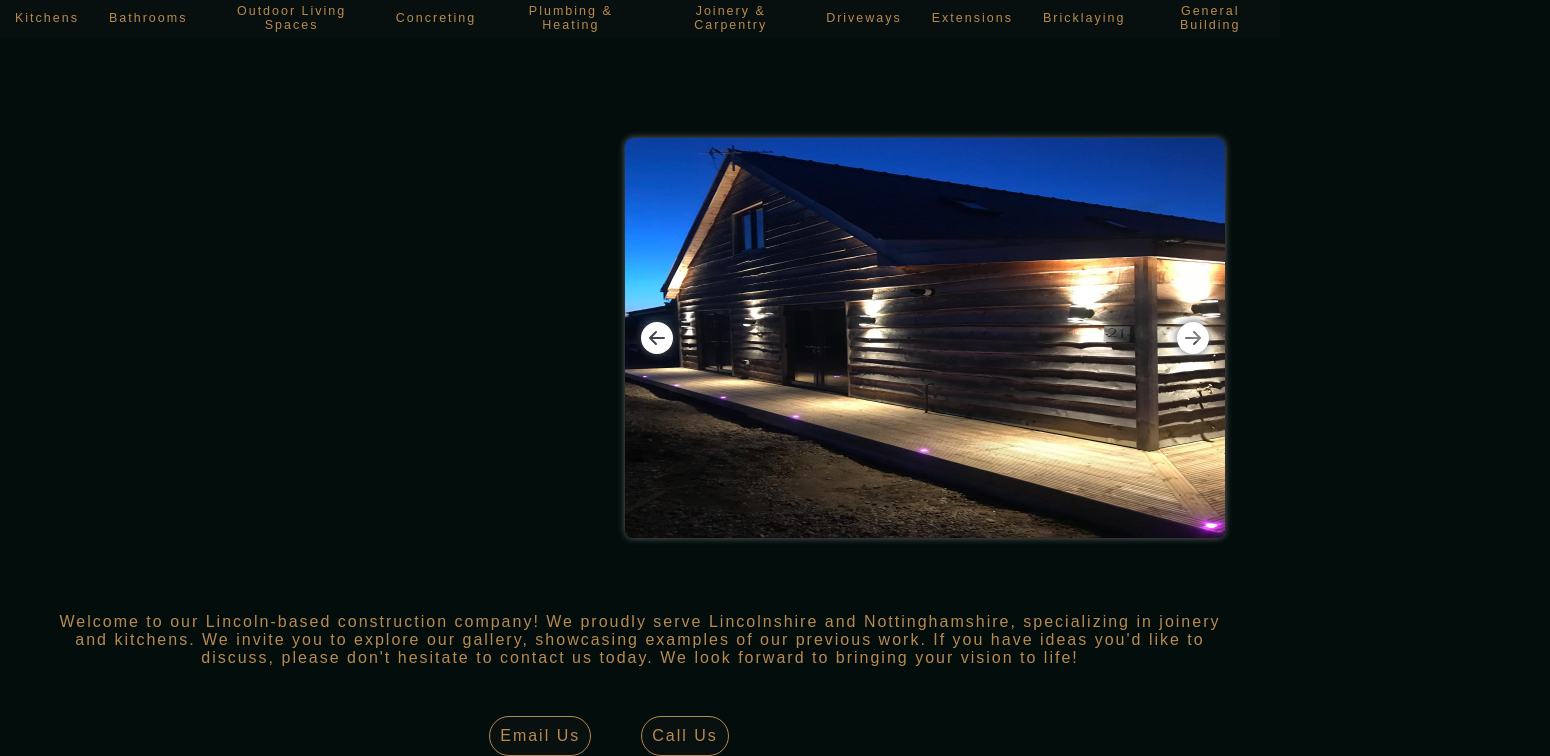
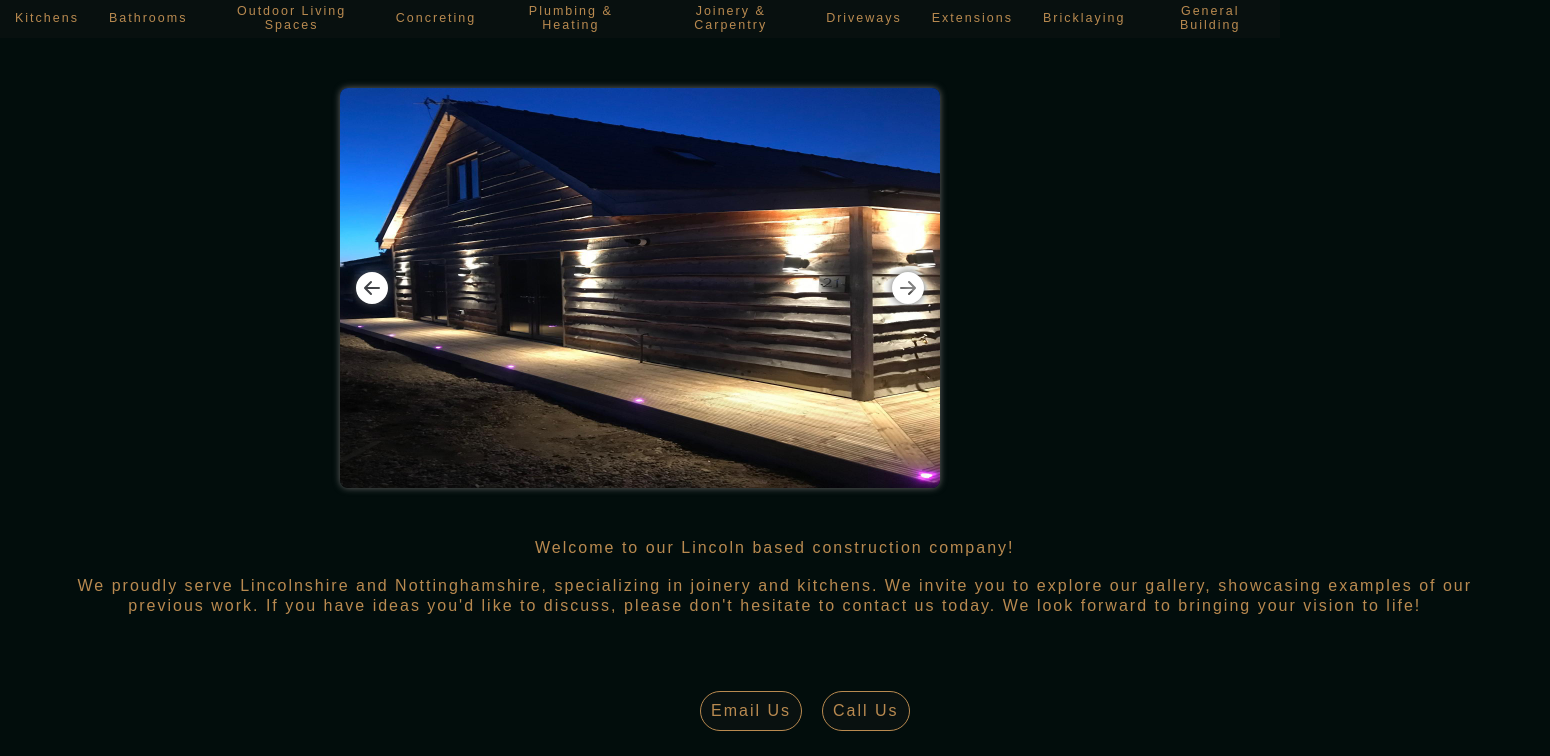
Before and after one commit to tomjwalt/JBakinDevelopments, a React (Vite) app: page / in a window 1280 px wide. Shown: the part 122-878 px from the top of the page, 1550 px wide, since content can reach past the window. After the commit the page ends 853 px from the top, so only its background shows below. Built offline with nearby package versions, Linux system fonts and the light colour scheme; a web font is replaced by a local one.

Commit message:
alignment commit
-added alignment to elements
- added transition to the carousel div

```diff
--- a/src/App.css
+++ b/src/App.css
@@ -1,5 +1,4 @@
 * {
-  /* background-color: #020d0c; */
   font-family: "sporty-pro", sans-serif;
   font-style: normal;
   margin: 0;
@@ -16,7 +15,7 @@ header {
 }
 
 .hero {
-  height: 5vh; /* Adjust to take up most of the space */
+  height: 5vh;
   display: flex;
   justify-content: center;
   align-items: center;
@@ -32,7 +31,6 @@ header {
 .contact a {
   text-decoration: none;
   color: #b98a50;
-
 }
 
 .contact a:hover {
@@ -53,23 +51,25 @@ header {
 }
 
 .logo-container {
-  flex: 1;
-  display: flex;
-  justify-content: flex-start;
+  /* flex: 1; */
+  display: grid;
+  justify-items: center;
   align-items: center;
 }
 
 .logo-img {
-  /* border: 1px solid red; */
   cursor: pointer;
   height: 100px;
   width: auto;
   max-width: 300px;
   flex: 1;
   text-align: center;
-  margin: auto;
+  margin: 0 auto;
   position: absolute;
-  left: 850px;
+  left: 870px;
+  display: inline-flex;
+  justify-content: center;
+  align-items: center;
 }
 
 .facebook-logo {
@@ -123,6 +123,13 @@ ul {
   font-size: 12.5px;
 }
 
+.carousel-container {
+  display: flex;
+  justify-content: center;
+  align-items: center;
+  position: relative;
+}
+
 .carousel {
   display: flex;
   justify-content: center;
@@ -130,8 +137,8 @@ ul {
   width: 600px;
   height: 400px;
   position: relative;
-  left: 625px;
-  bottom: -100px;
+  bottom: -50px;
+  margin: 0 auto;
 }
 
 .slide {
@@ -139,10 +146,14 @@ ul {
   box-shadow: 0px 0px 7px #666;
   width: 100%;
   height: 100%;
+  transition: opacity 0.5s ease-in-out;
+  opacity: 1;
+  position: absolute;
 }
 
 .slide-hidden {
-  display: none;
+  opacity: 0;
+  overflow: hidden;
 }
 
 .arrow {
@@ -159,6 +170,7 @@ ul {
 
 .arrow-left {
   left: 1rem;
+  z-index: 1;
 }
 
 .arrow-right {
@@ -173,14 +185,11 @@ ul {
 
 .footer {
   display: flex;
-  justify-content: center;
   position: relative;
-  bottom: -14rem;
-  left: -3.5rem;
+  bottom: -11rem;
   color: #b98a50;
   letter-spacing: 2px;
-  margin: 10;
-  align-items: center;
+  padding: 0 700px;
 }
 
 .footer a {
@@ -190,10 +199,6 @@ ul {
 
 .footer a:hover {
   color: #efbe82;
-}
-
-.email-footer {
-  margin: 0 50px;
 }
 
 .information-text-container {
@@ -224,9 +229,11 @@ ul {
   color: #b98a50;
   text-align: center;
   position: relative;
-  top: 175px;
+  top: 100px;
   letter-spacing: 2px;
   padding: 0px 50px;
+  line-height: 1.2;
+
 }
 
 html,
@@ -243,6 +250,11 @@ header {
   padding: 10px 10px 10px 10px;
   background-color: #091110;
   border-radius: 2rem;
+  margin: 0 auto;
+  min-width: 50px;
+  flex: none;
+  margin-right: 10px;
+  position: sticky;
 }
 
 .phone-footer {
@@ -250,4 +262,9 @@ header {
   padding: 10px 10px 10px 10px;
   background-color: #091110;
   border-radius: 2rem;
+  margin: 0 auto;
+  min-width: 50px;
+  flex: none;
+  margin-left: 10px;
+  position: sticky;
 }
--- a/src/App.jsx
+++ b/src/App.jsx
@@ -7,7 +7,6 @@ import Subheading from './components/Subheading.jsx'
 import { Carousel } from './components/Carousel.jsx'
 import {slides} from './carouseldata.json'
 import Footer from './components/Footer.jsx'
-import Information from "./components/Information.jsx"
 
 
 function App() {
@@ -18,7 +17,6 @@ function App() {
       <Navbar />
       <Subheading />
       <Carousel />
-      {/* <Information /> */}
       <Footer />
     </div>
   )
--- a/src/components/Carousel.jsx
+++ b/src/components/Carousel.jsx
@@ -108,7 +108,7 @@ export const Carousel = () => {
     Carousel50,
     Carousel51,
     Carousel52,
-    Carousel53
+    Carousel53,
   ];
 
   const [slide, setSlide] = useState(0);
@@ -123,9 +123,7 @@ export const Carousel = () => {
   };
 
   useEffect(() => {
-    const timeOut = autoPlay
-      ? setTimeout(nextSlide, 10000)
-      : null;
+    const timeOut = autoPlay ? setTimeout(nextSlide, 10000) : null;
 
     return () => {
       if (timeOut) clearTimeout(timeOut);
@@ -133,21 +131,29 @@ export const Carousel = () => {
   }, [slide, autoPlay]);
 
   return (
+    <div className="carousel-container">
       <div
         className="carousel"
         onMouseEnter={() => setAutoPlay(false)}
         onMouseLeave={() => setAutoPlay(true)}
       >
-      <BsArrowLeftCircleFill className="arrow arrow-left" onClick={prevSlide} />
+        <BsArrowLeftCircleFill
+          className="arrow arrow-left"
+          onClick={prevSlide}
+        />
         {images.map((item, idx) => (
           <img
             key={idx}
-          src={item} // Use item directly since images are already imported
+            src={item}
             alt={`carousel ${idx + 1}`}
             className={slide === idx ? "slide" : "slide-hidden"}
           />
         ))}
-      <BsArrowRightCircleFill className="arrow arrow-right" onClick={nextSlide} />
+        <BsArrowRightCircleFill
+          className="arrow arrow-right"
+          onClick={nextSlide}
+        />
+      </div>
     </div>
   );
 };
--- a/src/components/Footer.jsx
+++ b/src/components/Footer.jsx
@@ -16,19 +16,19 @@ const Footer = () => {
     <div className="body">
       <div className="paragraph">
         <p>
-          Welcome to our Lincoln-based construction company! We proudly serve
-          Lincolnshire and Nottinghamshire, specializing in joinery and
-          kitchens. We invite you to explore our gallery, showcasing examples of
-          our previous work. If you have ideas you'd like to discuss, please
-          don't hesitate to contact us today. We look forward to bringing your
-          vision to life!
+          Welcome to our Lincoln based construction company! <br /> <br />
+          We proudly serve Lincolnshire and Nottinghamshire, specializing in
+          joinery and kitchens. We invite you to explore our gallery, showcasing
+          examples of our previous work. If you have ideas you'd like to
+          discuss, please don't hesitate to contact us today. We look forward to
+          bringing your vision to life!
         </p>
       </div>
 
       <div className="footer">
         <div className="email-footer">
           <Mailto
-            className="email-link"
+            // className="email-link"
             email="jbakindevelopments@hotmail.com"
             subject=""
             body=""
--- a/src/components/Information.jsx
+++ /dev/null
@@ -1,29 +0,0 @@
-import React from "react";
-
-const information = () => {
-  return (
-    <div className="information-text-container">
-      <div className="text-container">
-        <h2>
-          We are a Lincoln based construction company covering Lincolnshire &
-          nottinghamshire
-        </h2>
-        <div className="specailist-list">
-          <p>
-            Welcome to our Lincoln-based construction company! We proudly serve
-            Lincolnshire and Nottinghamshire, specializing in joinery and
-            kitchens. We invite you to explore our gallery, showcasing examples
-            of our previous work. If you have ideas you'd like to discuss,
-            please don't hesitate to contact us today. We look forward to
-            bringing your vision to life!
-          </p>
-          <ul>Joinery & Kitchens Specailists</ul>
-          <ul>Check out our gallery for previous works</ul>
-          <ul>Contact us today to discuss your ideas</ul>
-        </div>
-      </div>
-    </div>
-  );
-};
-
-export default information;
```
Lines whose indentation alone changed are shown as unchanged.
